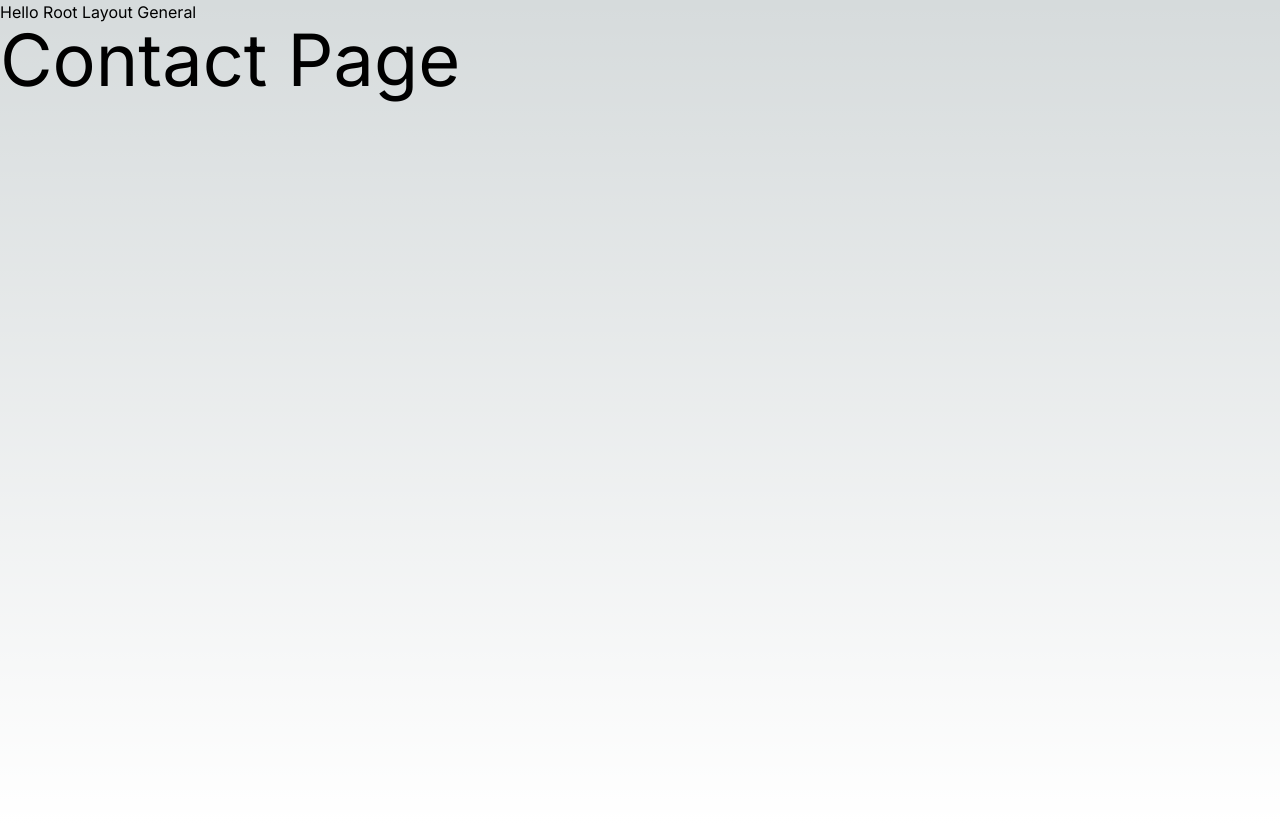
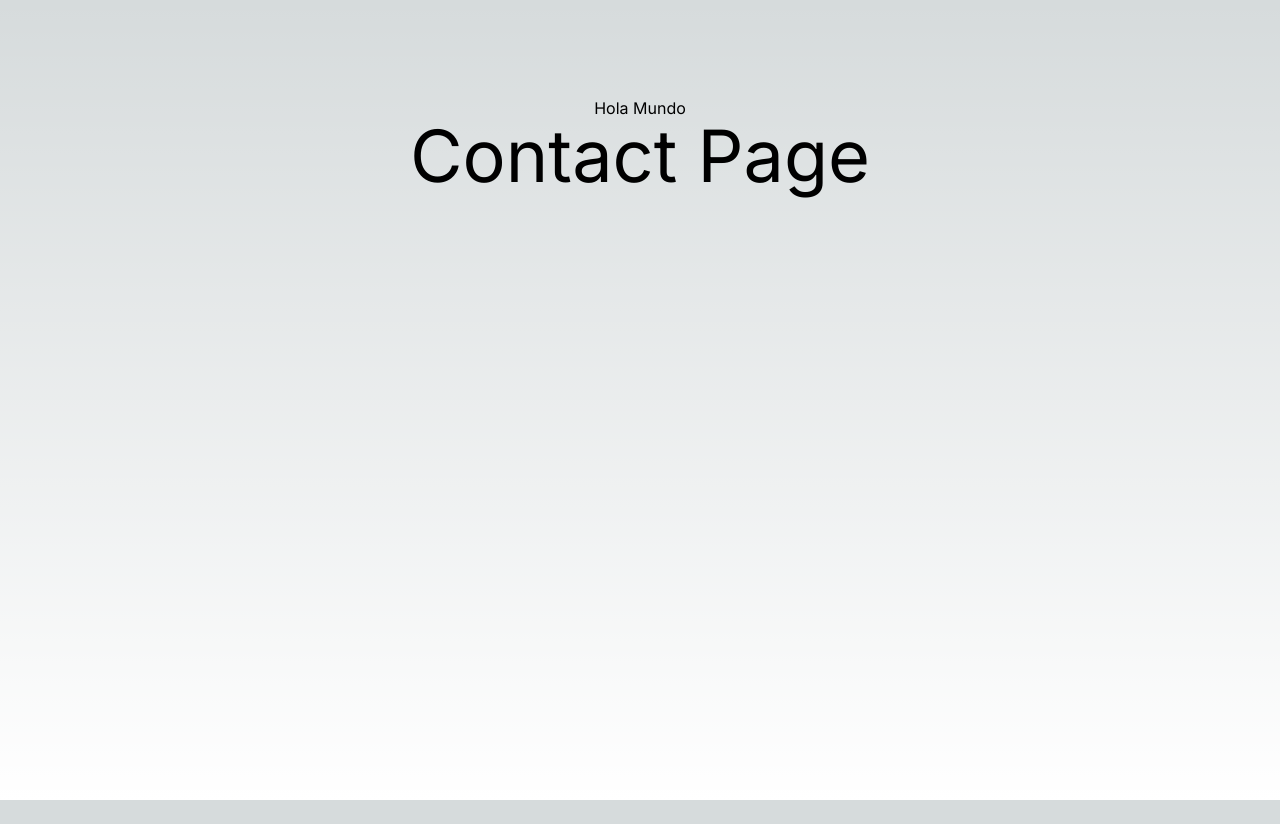
Before and after one commit to JavierHM-Audioslave/next-first-steps, a Next.js app: page /contact in a window 1280 px wide. After the commit the page ends 800 px from the top, so only its background shows below. Built offline with nearby package versions, Linux system fonts and the light colour scheme.

Commit message:
Refactoring components PublicLayout, AboutPage, ContactPage and PricingPage.

```diff
--- a/app/(general)/about/page.tsx
+++ b/app/(general)/about/page.tsx
@@ -7,11 +7,7 @@ export const metadata: Metadata = {
 };
 
 const AboutPage = () => {
-  return (
-    <div className="min-h-screen">
-      <span className="text-7xl">About Page</span>
-    </div>
-  );
+  return <span className="text-7xl">About Page</span>;
 };
 
 export default AboutPage;
--- a/app/(general)/contact/page.tsx
+++ b/app/(general)/contact/page.tsx
@@ -7,11 +7,7 @@ export const metadata: Metadata = {
 };
 
 const ContactPage = () => {
-  return (
-    <div className="min-h-screen">
-      <span className="text-7xl">Contact Page</span>
-    </div>
-  );
+  return <span className="text-7xl">Contact Page</span>;
 };
 
 export default ContactPage;
--- a/app/(general)/layout.tsx
+++ b/app/(general)/layout.tsx
@@ -1,11 +1,11 @@
-export default function GeneralLayout({
+export default function PublicLayout({
   children,
 }: {
   children: React.ReactNode;
 }) {
   return (
-    <div>
-      <h1>Hello Root Layout General</h1>
+    <div className="min-h-screen flex flex-col items-center py-24">
+      <h1>Hola Mundo</h1>
       {children}
     </div>
   );
--- a/app/(general)/pricing/page.tsx
+++ b/app/(general)/pricing/page.tsx
@@ -7,11 +7,7 @@ export const metadata: Metadata = {
 };
 
 const PricingPage = () => {
-  return (
-    <div className="min-h-screen">
-      <span className="text-7xl">Pricing Page</span>
-    </div>
-  );
+  return <span className="text-7xl">Pricing Page</span>;
 };
 
 export default PricingPage;
```
